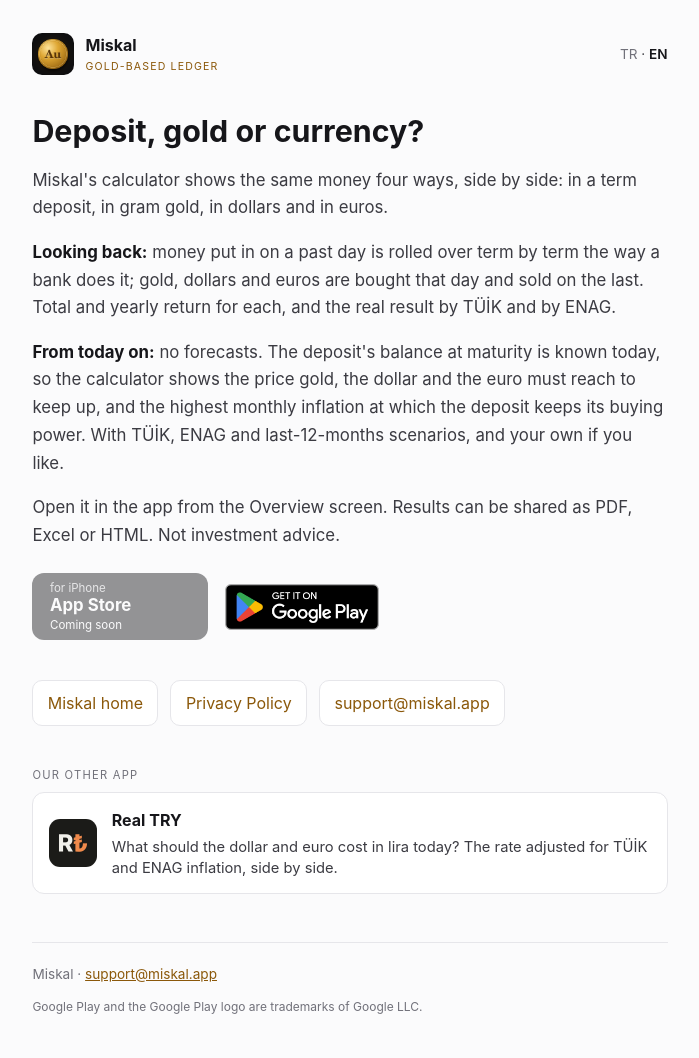
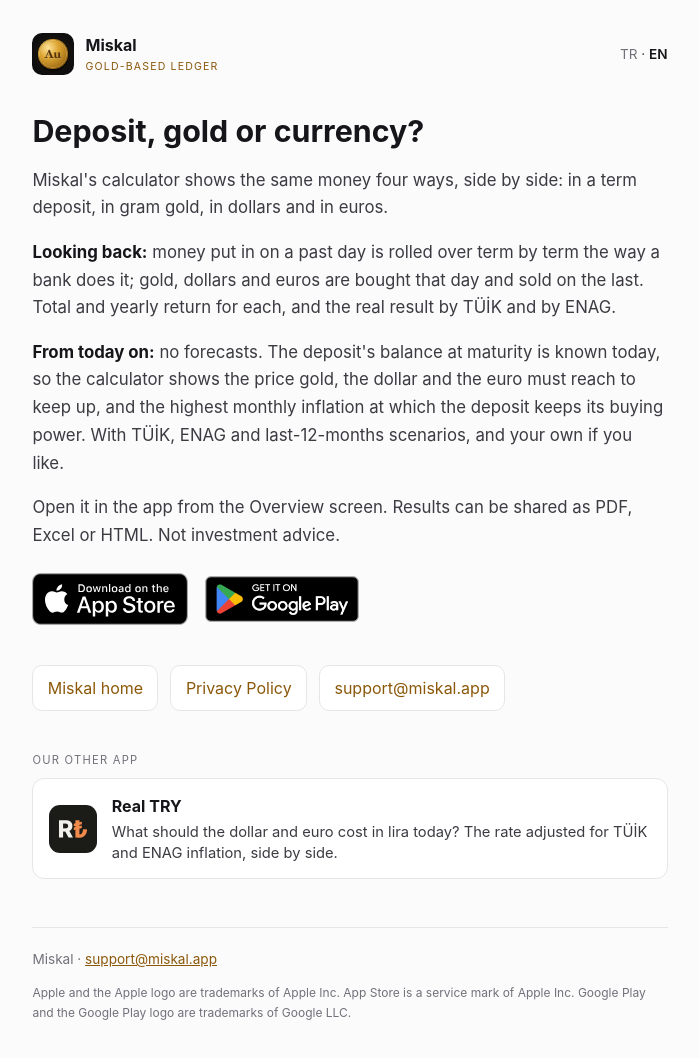
Before and after one commit to hgonullu/miskal-site, a plain HTML site: page deposit-gold-currency.html in a window 1280 px wide. Shown: the whole page, without its empty margins (290-989 px from the left). Drawn offline with Linux system fonts and the light colour scheme.

Commit message:
App Store badge is live
Co-Authored-By: Claude Opus 5.5 <noreply@anthropic.com>

```diff
--- a/deposit-gold-currency.html
+++ b/deposit-gold-currency.html
@@ -103,7 +103,7 @@ footer { margin-top: 3rem; padding-top: 1.25rem; border-top: 1px solid var(--lin
     TÜİK, ENAG and last-12-months scenarios, and your own if you like.</p>
     <p>Open it in the app from the Overview screen. Results can be shared as PDF, Excel or HTML.
     Not investment advice.</p>
-    <div class="stores"><div class="store" aria-disabled="true"><small>for iPhone</small><strong>App Store</strong><span class="tag">Coming soon</span></div><a href="https://play.google.com/store/apps/details?id=app.miskal" class="badge play"><img src="/badge-google-play-en.png" alt="Get it on Google Play"></a></div>
+    <div class="stores"><a href="https://apps.apple.com/app/id6821863460" class="badge apple"><img src="/badge-app-store-en.svg" alt="Download on the App Store"></a><a href="https://play.google.com/store/apps/details?id=app.miskal" class="badge play"><img src="/badge-google-play-en.png" alt="Get it on Google Play"></a></div>
   </div>
 
   <div class="links">
@@ -124,7 +124,7 @@ footer { margin-top: 3rem; padding-top: 1.25rem; border-top: 1px solid var(--lin
   </div>
 
   <footer>Miskal · <a href="mailto:support@miskal.app">support@miskal.app</a>
-  <p class="tm">Google Play and the Google Play logo are trademarks of Google LLC.</p></footer>
+  <p class="tm">Apple and the Apple logo are trademarks of Apple Inc. App Store is a service mark of Apple Inc. Google Play and the Google Play logo are trademarks of Google LLC.</p></footer>
 </div>
 <script>
 try { localStorage.setItem('miskal-lang', 'en'); } catch (e) {}
```
Also changed, not shown: en.html (+2 -2 lines), index.html (+2 -2 lines), mevduat-altin-doviz.html (+2 -2 lines).
